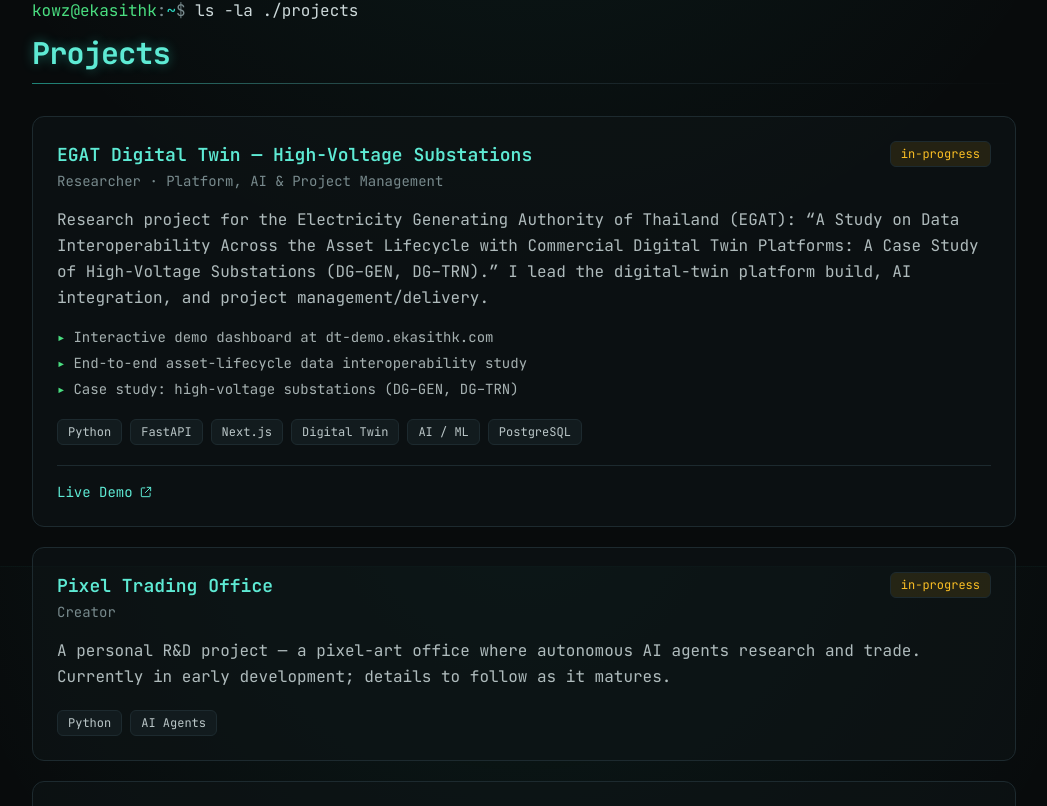
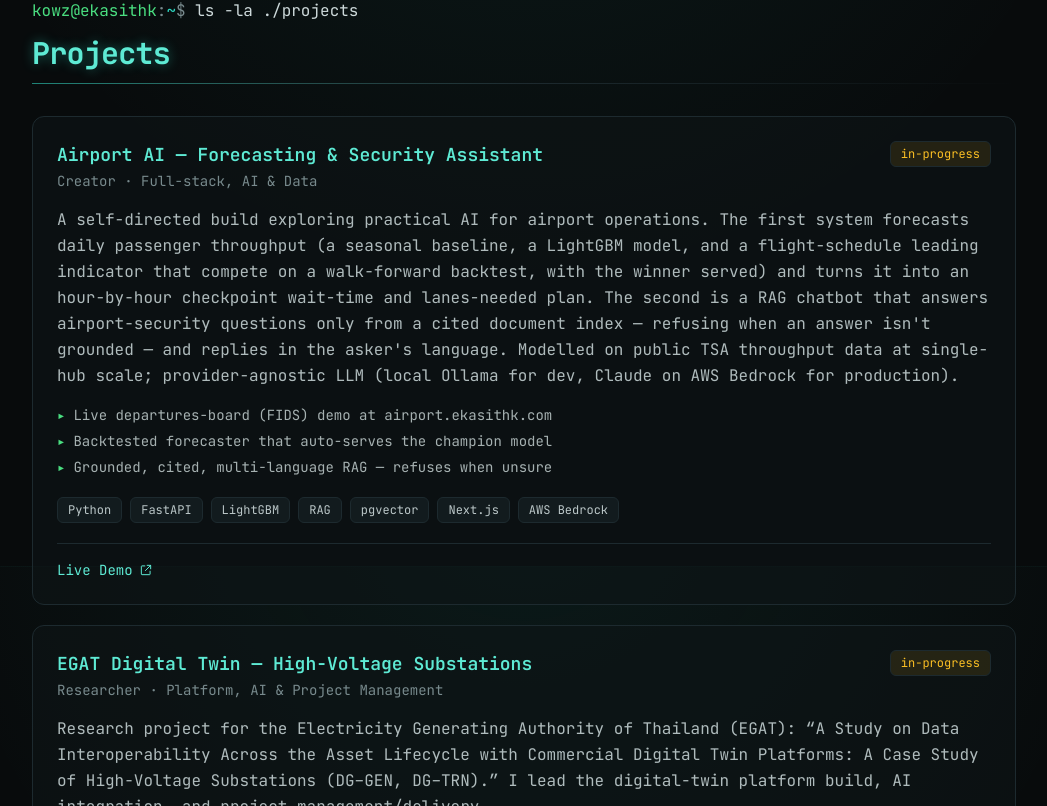
Before and after one commit to EkasithK/ekasithk.com, a Next.js app: page / in a window 1280 px wide. Shown: the part 2634-3440 px from the top of the page, without its empty margins (116-1163 px from the left). Built offline with nearby package versions, Linux system fonts and the light colour scheme.

Commit message:
feat(content): add Airport AI project to Projects section

```diff
--- a/src/data/content.ts
+++ b/src/data/content.ts
@@ -276,6 +276,22 @@
   ],
   projects: [
     {
+      name: "Airport AI — Forecasting & Security Assistant",
+      role: "Creator · Full-stack, AI & Data",
+      blurb:
+        "Two operations-AI systems for airports: a passenger-throughput forecaster and a retrieval-augmented security assistant, with a live departures-board demo.",
+      description:
+        "A self-directed build exploring practical AI for airport operations. The first system forecasts daily passenger throughput (a seasonal baseline, a LightGBM model, and a flight-schedule leading indicator that compete on a walk-forward backtest, with the winner served) and turns it into an hour-by-hour checkpoint wait-time and lanes-needed plan. The second is a RAG chatbot that answers airport-security questions only from a cited document index — refusing when an answer isn't grounded — and replies in the asker's language. Modelled on public TSA throughput data at single-hub scale; provider-agnostic LLM (local Ollama for dev, Claude on AWS Bedrock for production).",
+      stack: ["Python", "FastAPI", "LightGBM", "RAG", "pgvector", "Next.js", "AWS Bedrock"],
+      highlights: [
+        "Live departures-board (FIDS) demo at airport.ekasithk.com",
+        "Backtested forecaster that auto-serves the champion model",
+        "Grounded, cited, multi-language RAG — refuses when unsure",
+      ],
+      status: "in-progress",
+      links: [{ label: "Live Demo", url: "https://airport.ekasithk.com" }],
+    },
+    {
       name: "EGAT Digital Twin — High-Voltage Substations",
       role: "Researcher · Platform, AI & Project Management",
       blurb:
```
